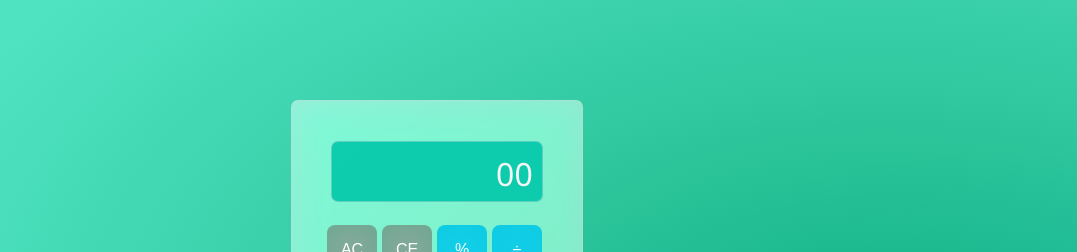
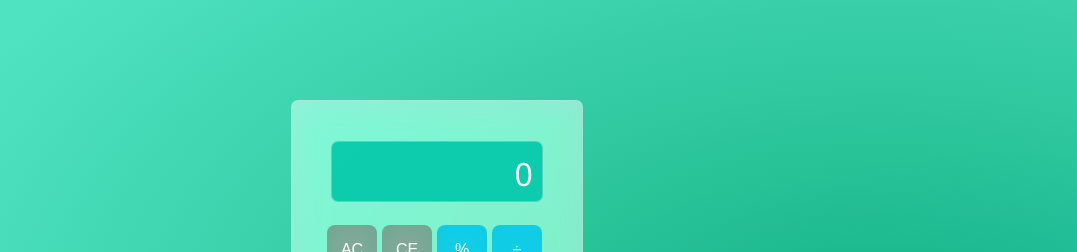
Before and after one commit to d31a/react-calculator, a React (Create React App) app: page / in a window 1280 px wide. Shown: the top 252 px of the page, without its empty margins (203-1280 px from the left). Built offline with nearby package versions, Linux system fonts and the light colour scheme.

Commit message:
update screen

```diff
--- a/src/Calc.js
+++ b/src/Calc.js
@@ -5,7 +5,7 @@ export default function Calc() {
   // Create and store button value using hooks first holds the state, second is the dispatch which retrieves data
   // Keeps track of curent value and previous value that a user enters
   const [currentValue, setCurrentValue] = useState("0");
-  const [previousValue, setPreviousValue] = useState("0");
+  const [previousValue, setPreviousValue] = useState(null);
 
   // Keeps track of the operation
   const [operation, setOperator] = useState(null);
```
